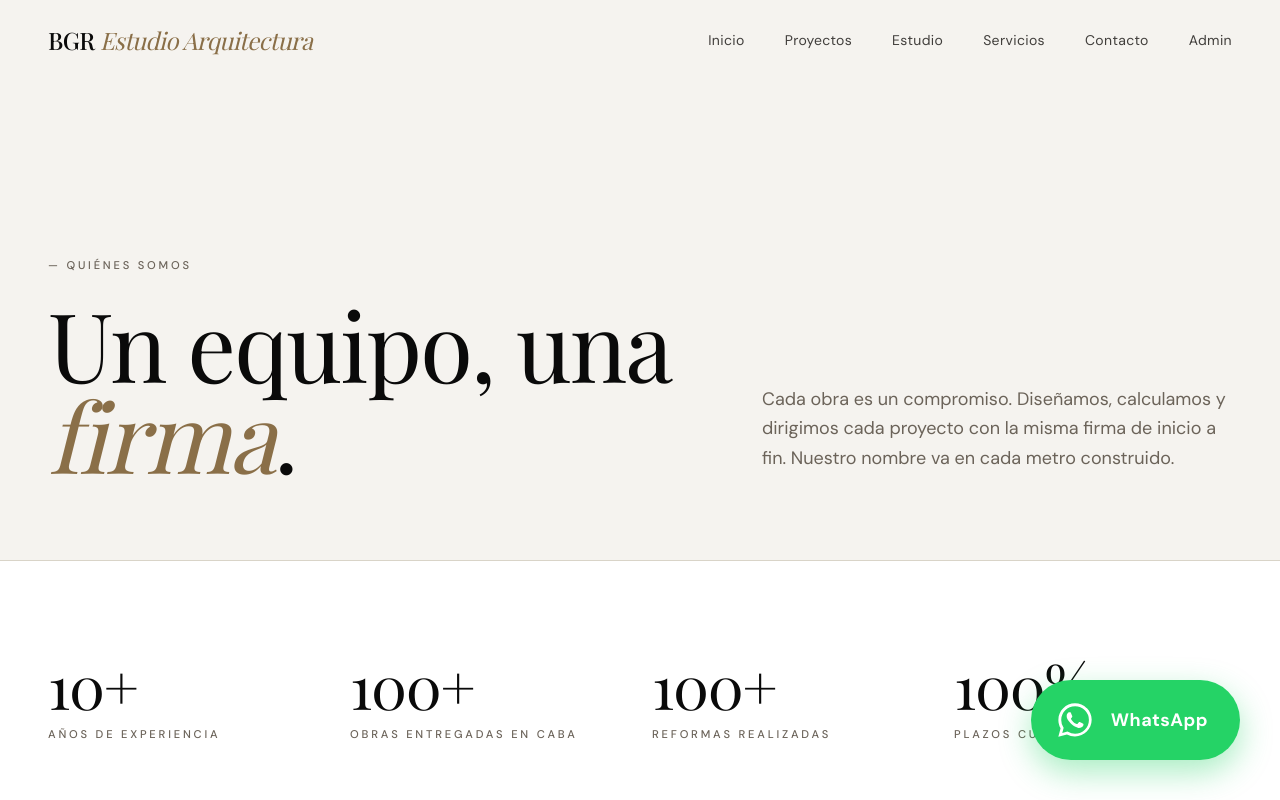
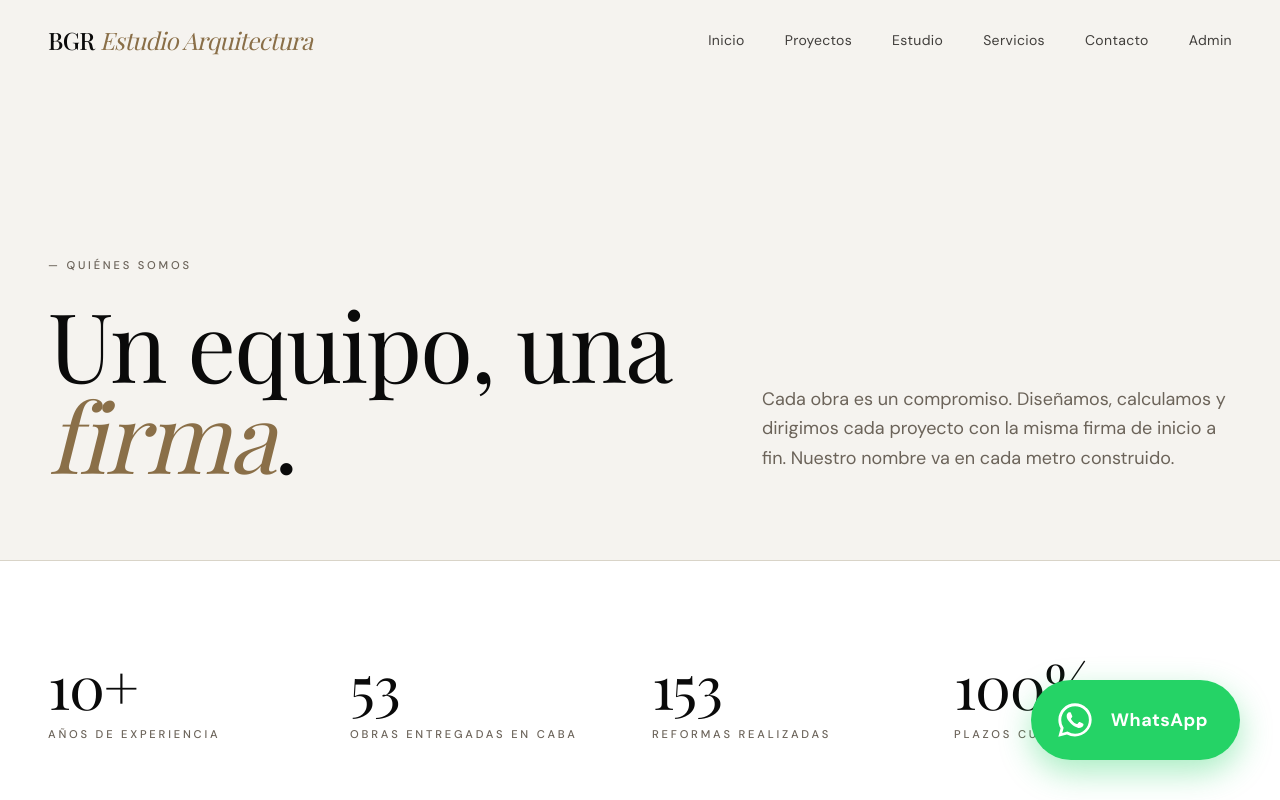
Before and after one commit to nicocasti959595/bgr-estudio-arquitectura, a Next.js app: page /estudio in a window 1280 px wide. Shown: the top 800 px of the page. Built offline with nearby package versions, Linux system fonts and the light colour scheme.

Commit message:
Stats: obras 53, reformas 153

```diff
--- a/app/estudio/page.tsx
+++ b/app/estudio/page.tsx
@@ -8,8 +8,8 @@ export const metadata: Metadata = {
 
 const cifras = [
   { numero: "10+", rotulo: "Años de experiencia" },
-  { numero: "100+", rotulo: "Obras entregadas en CABA" },
-  { numero: "100+", rotulo: "Reformas realizadas" },
+  { numero: "53", rotulo: "Obras entregadas en CABA" },
+  { numero: "153", rotulo: "Reformas realizadas" },
   { numero: "100%", rotulo: "Plazos cumplidos" },
 ];
 
--- a/app/page.tsx
+++ b/app/page.tsx
@@ -4,8 +4,8 @@ import { getProyectosDestacados, getServicios } from "@/lib/datos";
 
 const datosClave = [
   { numero: "10+", rotulo: "Años de experiencia" },
-  { numero: "100+", rotulo: "Obras entregadas en CABA" },
-  { numero: "100+", rotulo: "Reformas realizadas" },
+  { numero: "53", rotulo: "Obras entregadas en CABA" },
+  { numero: "153", rotulo: "Reformas realizadas" },
   { numero: "100%", rotulo: "Plazos cumplidos" },
 ];
 
```
